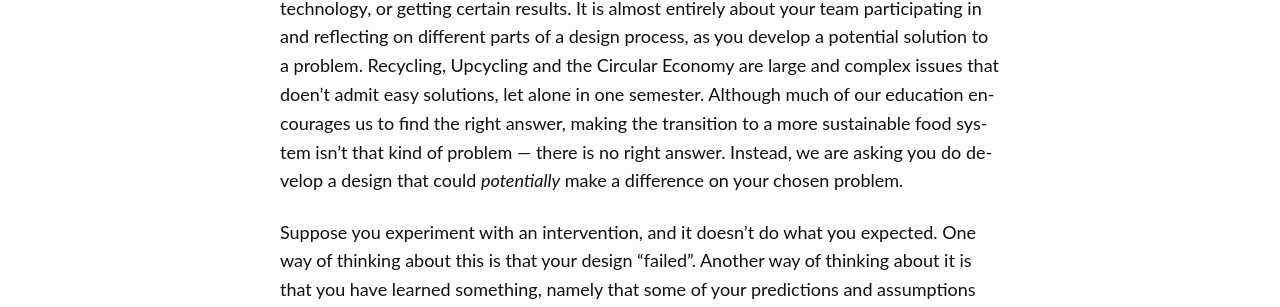
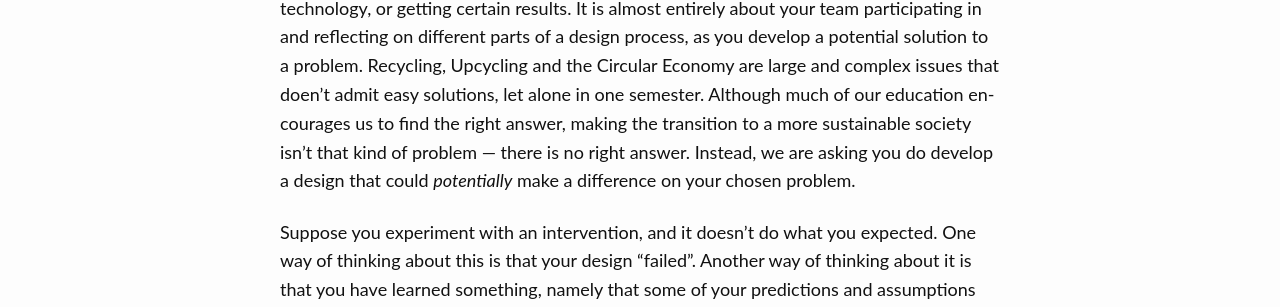
Before and after one commit to edinburghlivinglab/ddc, a Jekyll site: the page built from pages/project_success.md, in a window 1280 px wide and 1400 px high. Shown: the part 367-674 px from the top of the window. Built offline with Jekyll 4.4.1, drawn with Linux system fonts in a browser that asks for light colours; some of the changed text lies outside the part shown.

Commit message:
Update project_success.md

```diff
--- a/pages/project_success.md
+++ b/pages/project_success.md
@@ -9,7 +9,7 @@ a certain amount of  technology, or getting certain results. It is almost
 entirely about your team participating in and reflecting on different parts of
 a design process, as you develop a potential solution to a problem. Recycling, Upcycling and the Circular Economy are large and complex issues that doen't admit easy solutions,
 let alone in one semester. Although much of our education encourages us to
-find the right answer, making the transition to a more sustainable food system
+find the right answer, making the transition to a more sustainable society
 isn't that kind of problem &mdash; there is no right answer. Instead, we are
 asking you do develop a design that could *potentially* make a difference on
 your chosen problem.
```
Also changed, not shown: other parts of pages/project_success.md (+1 -1 lines).
